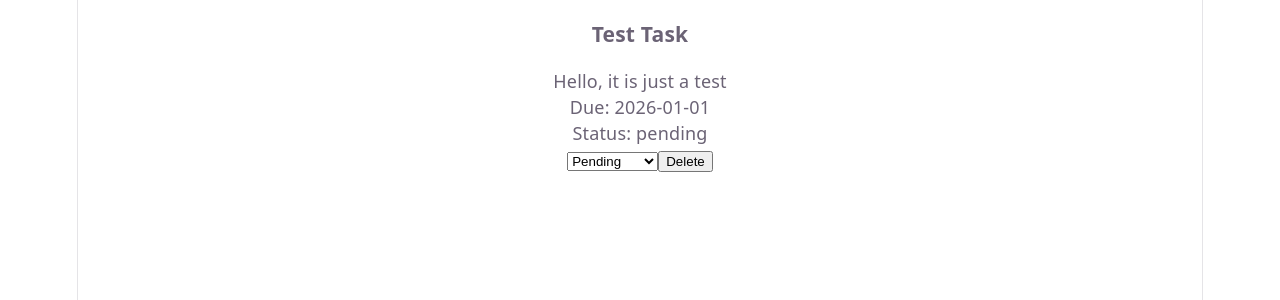
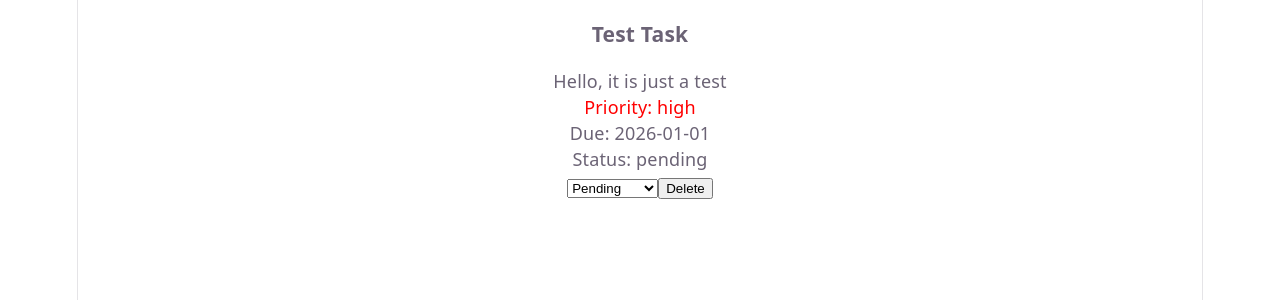
Before and after one commit to Albina93/task-manager, a React (Vite) app: page / in a window 1280 px wide. Shown: the top 300 px of the page. Built offline with nearby package versions, Linux system fonts and the light colour scheme.

Commit message:
Added priority color logic in TaskItem.tsx

```diff
--- a/src/components/TaskItem/TaskItem.tsx
+++ b/src/components/TaskItem/TaskItem.tsx
@@ -6,10 +6,18 @@ export const TaskItem: React.FC<TaskItemProps> = ({
   onStatusChange,
   onDelete,
 }) => {
+  // Color logic for priority
+  const priorityColor =
+    task.priority === "high"
+      ? "red"
+      : task.priority === "medium"
+        ? "orange"
+        : "green";
   return (
     <div>
       <h3>{task.title}</h3>
       <p>{task.description}</p>
+      <span style={{ color: priorityColor }}>Priority: {task.priority}</span>
       <p>Due: {task.dueDate}</p>
       <p>Status: {task.status}</p>
       {/* Status dropdown... */}
```
